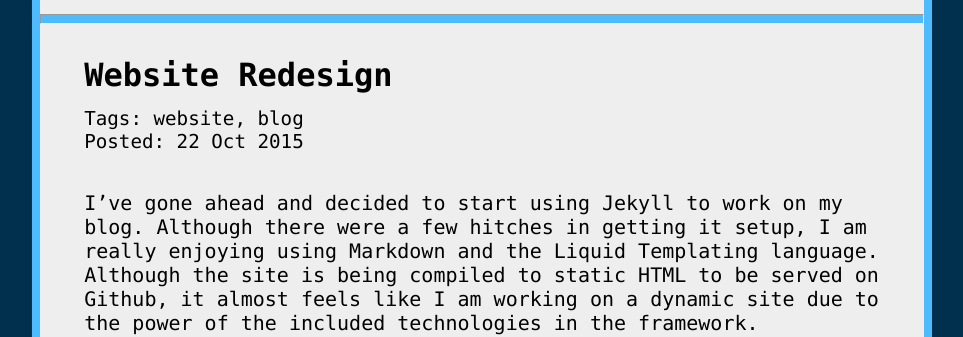
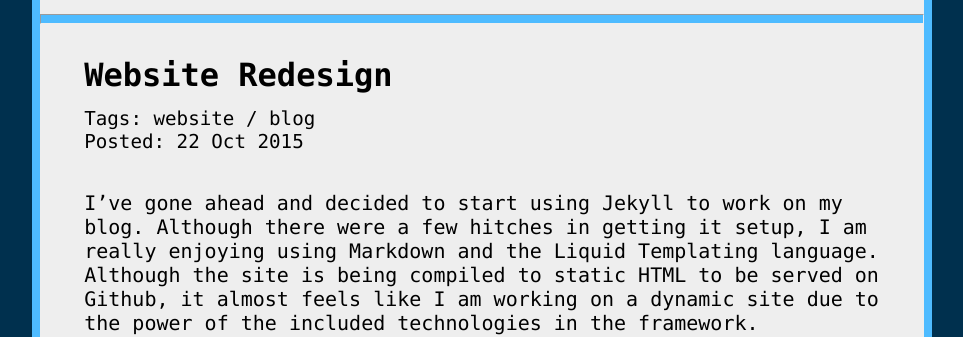
Before and after one commit to Epitaph64/e64.us, a Jekyll site: the page built from _posts/2015-10-22-website-redesign.markdown, in a window 1280 px wide. Shown: the part 231-568 px from the top of the page, without its empty margins (158-1121 px from the left). Built offline with Jekyll 4.4.1, drawn with Linux system fonts in a browser that asks for light colours; Markdown is read by kramdown in place of the engine named in the settings.

```diff
--- a/_config.yml
+++ b/_config.yml
@@ -2,5 +2,8 @@ name: e64.us
 markdown: redcarpet
 highlighter: pygments # or rouge or null
 exclude: ["node_modules", "gulpfile.js", "package.json"]
+baseurl: "/wip"
+relative_permalinks: false
+destination: '_site/wip'
 includes:
   - images
--- a/_layouts/default.html
+++ b/_layouts/default.html
@@ -7,14 +7,14 @@
         <meta name="viewport" content="width=device-width">
 
         <!-- Custom CSS -->
-        <link rel="stylesheet" href="/css/main.css">
+        <link rel="stylesheet" href="{{site.baseurl}}/css/main.css">
 
     </head>
     <body>
 
         <div class="site">
           <div class="header">
-            <h1 class="title"><a href="/">{{ site.name }}</a></h1>
+            <h1 class="title"><a href="{{ site.baseurl }}">{{ site.name }}</a></h1>
           </div>
           {{ content }}
           <div class="footer">
--- a/_layouts/post.html
+++ b/_layouts/post.html
@@ -5,7 +5,7 @@ layout: default
 <div class="post">
   <div class="post-title">
     <h2>{{ page.title }}</h2>
-    <p class="meta">Tags: {{ page.categories | join: ', '}}<br/>
+    <p class="meta">Tags: {{ page.categories | join: ' / '}}<br/>
       Posted: {{ page.date | date_to_string }}</p>
   </div>
 
--- a/index.html
+++ b/index.html
@@ -14,7 +14,7 @@ title: e64.us
     {% for post in site.posts %}
     <tr>
       <td class="post-date">{{ post.date | date_to_string }}</span></td>
-      <td class="post-title"><a href="{{ post.url }}">{{ post.title }}</a></td>
+      <td class="post-title"><a href="{{ site.baseurl }}{{ post.url }}">{{ post.title }}</a></td>
     </tr>
     {% endfor %}
   </table>
--- a/package.json
+++ b/package.json
@@ -11,7 +11,7 @@
   "devDependencies": {
     "gulp": "^3.8.8",
     "gulp-sass": "^2.1.0",
-    "browser-sync": "^1.3.7",
+    "browser-sync": "^2",
     "gulp-autoprefixer": "1.0.0"
   },
   "repository": {
```
Also changed, not shown: gulpfile.js (+6 -5 lines).
